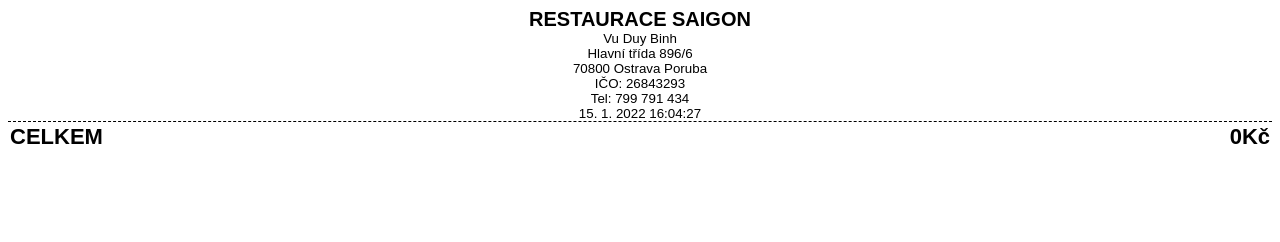
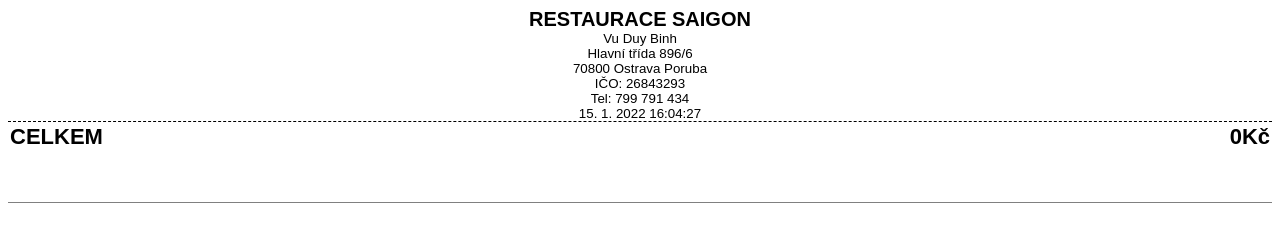
Before and after one commit to bepnhamenic/bepnhamenic.github.io, a website with bundled scripts: page saigon/bill.html in a window 1280 px wide. Built offline with nearby package versions, Linux system fonts and the light colour scheme.

Commit message:
[saigon/bill] Add empty row at the end of bill

```diff
--- a/saigon/bill.html
+++ b/saigon/bill.html
@@ -24,18 +24,20 @@
             IČO: 26843293<br/>
             Tel: 799 791 434<br/>
         </p>
-    <div id="currentDateTime"></div>
+        <div id="currentDateTime"></div>
     </div>
     <table style="width: 100%; border-top: 1px dashed">
         <tbody id="bill-ordered-items">
-            </tbody>
+        </tbody>
         <tfoot>
         <tr class="totalAmount">
             <td>CELKEM</td>
             <td id="bill-total-amount" class="text-align-right"></td>
         </tr>
         </tfoot>
+    </table>
 </div>
+<div id="emptyRowAtTheEndOfBill"></div>
 
 <script src="https://cdnjs.cloudflare.com/ajax/libs/materialize/1.0.0/js/materialize.min.js"></script>
 <script type="module" src="lib/bill.js"></script>
--- a/saigon/css/style.css
+++ b/saigon/css/style.css
@@ -87,5 +87,6 @@ body {
 }
 
 #emptyRowAtTheEndOfBill{
-    height: 40px;
+    height: 50px;
+    border-bottom: 1px solid gray;
 }
```
